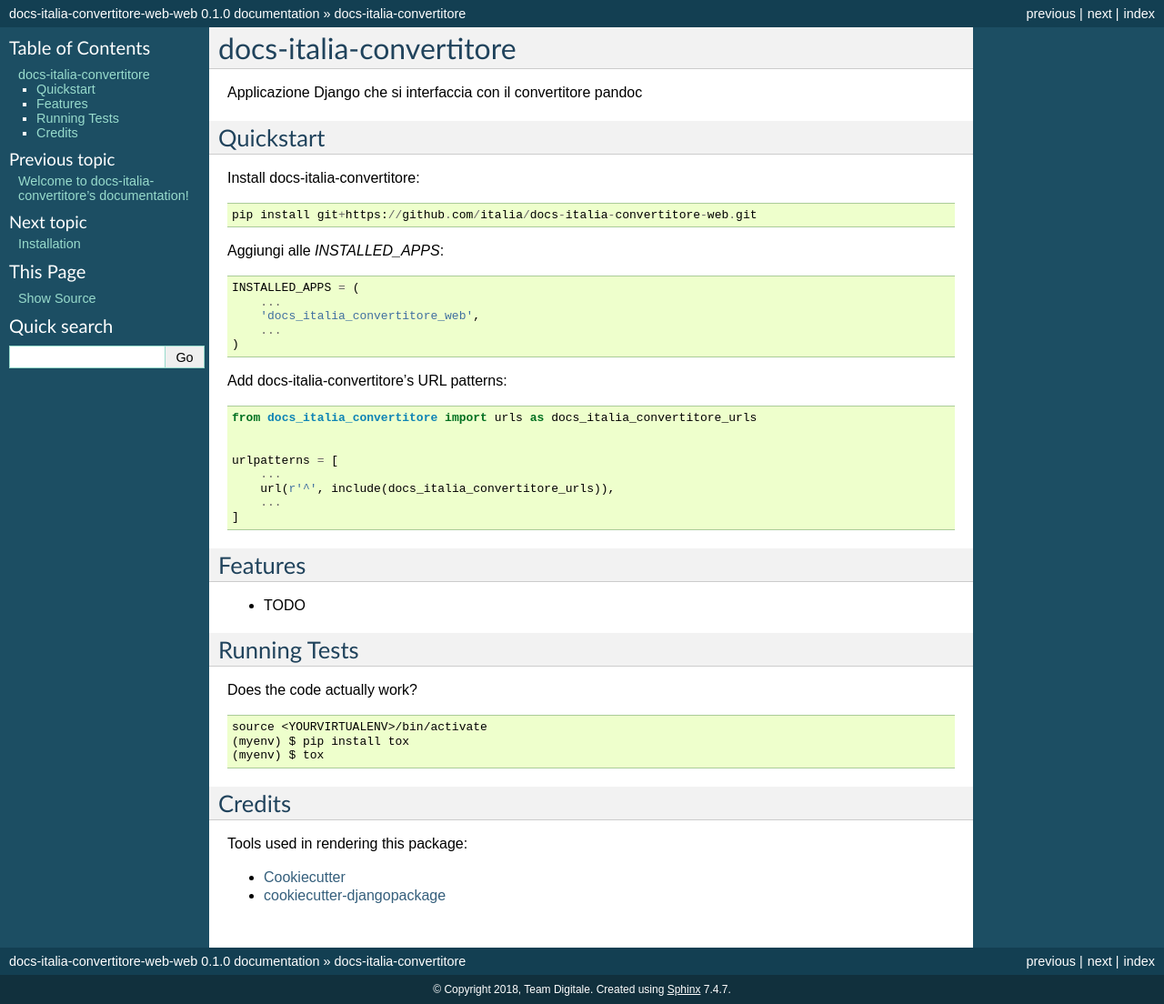
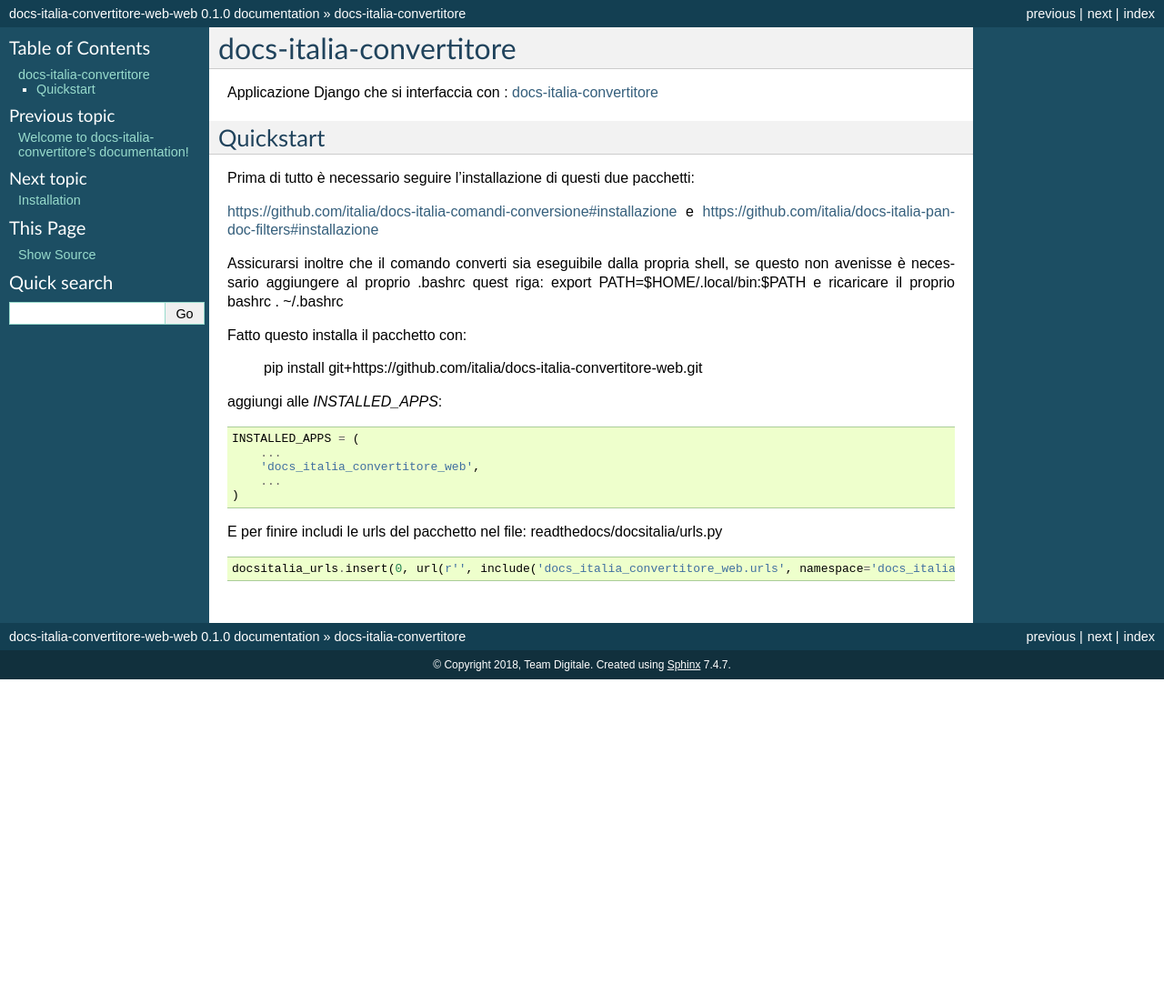
Before and after one commit to italia/docs-italia-convertitore-web, a Sphinx documentation site: the page built from docs/readme.rst, in a window 1280 px wide. Shown: the whole page at 91% size. Built offline with Sphinx 7.4.7, drawn with Linux system fonts in a browser that asks for light colours; after the commit the page ends 900 px from its top, so only the background shows below that.

```diff
--- a/README.rst
+++ b/README.rst
@@ -2,17 +2,28 @@
 docs-italia-convertitore
 =============================
 
-Applicazione Django che si interfaccia con il convertitore pandoc
-
+Applicazione Django che si interfaccia con :
+`docs-italia-convertitore <https://github.com/italia/docs-italia-comandi-conversione>`_
 
 Quickstart
 ----------
 
-Install docs-italia-convertitore::
+Prima di tutto è necessario seguire l'installazione di questi due pacchetti:
+
+https://github.com/italia/docs-italia-comandi-conversione#installazione
+e
+https://github.com/italia/docs-italia-pandoc-filters#installazione
+
+Assicurarsi inoltre che il comando converti sia eseguibile dalla propria shell, se
+questo non avenisse è necessario aggiungere al proprio .bashrc quest riga:
+export PATH=$HOME/.local/bin:$PATH
+e ricaricare il proprio bashrc . ~/.bashrc
+
+Fatto questo installa il pacchetto con:
 
     pip install git+https://github.com/italia/docs-italia-convertitore-web.git
 
-Aggiungi alle `INSTALLED_APPS`:
+aggiungi alle `INSTALLED_APPS`:
 
 .. code-block:: python
 
@@ -22,42 +33,8 @@ Aggiungi alle `INSTALLED_APPS`:
         ...
     )
 
-Add docs-italia-convertitore's URL patterns:
+E per finire includi le urls del pacchetto nel file: readthedocs/docsitalia/urls.py
 
 .. code-block:: python
 
-    from docs_italia_convertitore import urls as docs_italia_convertitore_urls
-
-
-    urlpatterns = [
-        ...
-        url(r'^', include(docs_italia_convertitore_urls)),
-        ...
-    ]
-
-Features
---------
-
-* TODO
-
-Running Tests
--------------
-
-Does the code actually work?
-
-::
-
-    source <YOURVIRTUALENV>/bin/activate
-    (myenv) $ pip install tox
-    (myenv) $ tox
-
-Credits
--------
-
-Tools used in rendering this package:
-
-*  Cookiecutter_
-*  `cookiecutter-djangopackage`_
-
-.. _Cookiecutter: https://github.com/audreyr/cookiecutter
-.. _`cookiecutter-djangopackage`: https://github.com/pydanny/cookiecutter-djangopackage
+    docsitalia_urls.insert(0, url(r'', include('docs_italia_convertitore_web.urls', namespace='docs_italia_convertitore')))
```
Also changed, not shown: docs/usage.rst (+19 -5 lines), 5 other files.
